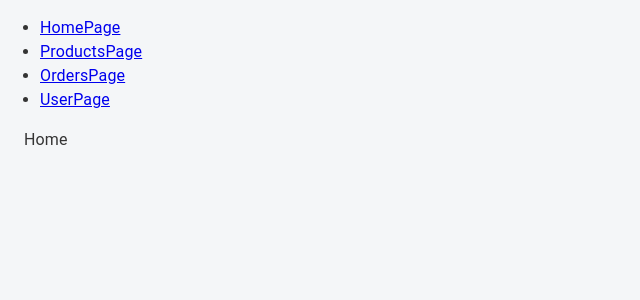
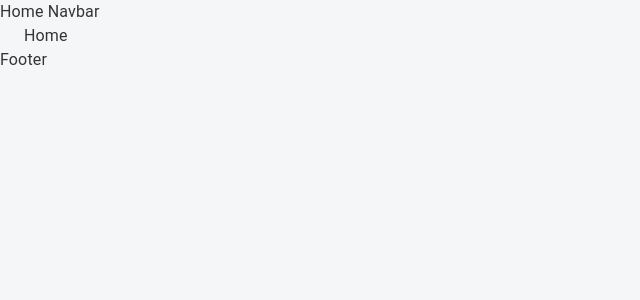
Before and after one commit to ShohbozKurbonbekov/burak-react, a React (Create React App) app: page / in a window 1280 px wide. Shown: the top 300 px of the page, without its empty margins (0-640 px from the left). Built offline with nearby package versions, Linux system fonts and the light colour scheme.

Commit message:
organize header and footer components

```diff
--- a/src/app/App.tsx
+++ b/src/app/App.tsx
@@ -1,32 +1,22 @@
 import React from "react";
 import "../css/app.css";
-import { Switch } from "react-router-dom";
+import { Switch, useLocation } from "react-router-dom";
 
-import { Link, Route } from "react-router-dom";
+import { Route } from "react-router-dom";
 import { HomePage } from "./screens/HomePage/Index";
 import { ProductPage } from "./screens/productsPage";
 import { OrdersPage } from "./screens/ordersPage";
 import { UserPage } from "./screens/userPage/Index";
+import HomeNavbar from "./components/headers/HomeNavbar";
+import OtherNavbar from "./components/headers/OtherNavbar";
+import { Footer } from "./components/footers/FooterIndex";
 
 function App() {
+  const location = useLocation(); // (/)
+
   return (
-    <div>
-      <nav>
-        <ul>
-          <li>
-            <Link to="/">HomePage</Link>
-          </li>
-          <li>
-            <Link to="/products">ProductsPage</Link>
-          </li>
-          <li>
-            <Link to="/orders">OrdersPage</Link>
-          </li>
-          <li>
-            <Link to="/member-page">UserPage</Link>
-          </li>
-        </ul>
-      </nav>
+    <>
+      {location.pathname === "/" ? <HomeNavbar /> : <OtherNavbar />}
       <Switch>
         <Route path="/products">
           <ProductPage />
@@ -41,7 +31,8 @@
           <HomePage />
         </Route>
       </Switch>
-    </div>
+      <Footer />
+    </>
   );
 }
 
--- /dev/null
+++ b/src/app/components/footers/FooterIndex.tsx
@@ -0,0 +1,3 @@
+export function Footer() {
+  return <div>Footer</div>;
+}
--- /dev/null
+++ b/src/app/components/headers/HomeNavbar.tsx
@@ -0,0 +1,3 @@
+export default function HomeNavbar() {
+  return <div>Home Navbar</div>;
+}
--- /dev/null
+++ b/src/app/components/headers/OtherNavbar.tsx
@@ -0,0 +1,3 @@
+export default function OtherNavbar() {
+  return <div>Other Navbar</div>;
+}
```
Also changed, not shown: 1 other file (tests, documents, lock files or other folders).
